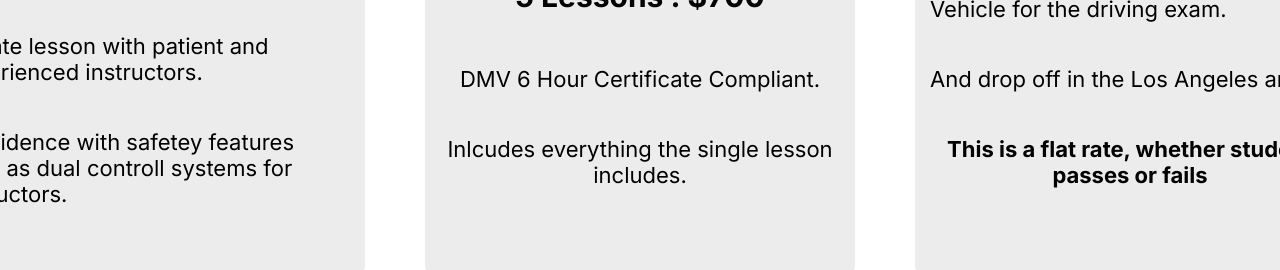
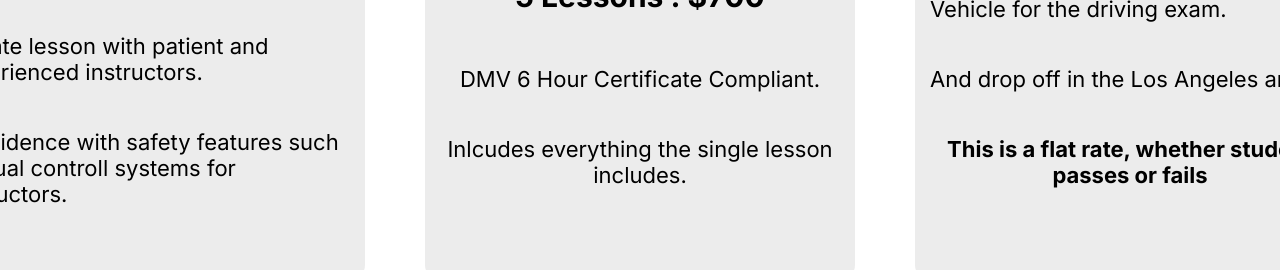
Before and after one commit to mannysanz715/BestDrivingTeacherFront, a React (Vite) app: page / in a window 1280 px wide. Shown: the part 2260-2530 px from the top of the page. Built offline with nearby package versions, Linux system fonts and the light colour scheme.

Commit message:
Fix safetey typo in 2 hour lesson component

```diff
--- a/src/components/Pricing/Pricing.jsx
+++ b/src/components/Pricing/Pricing.jsx
@@ -23,7 +23,7 @@ useEffect(()=>{
           <p className='rate-description'>Pick up and drop off within the Los Angeles area.</p>
           <p className='rate-description'>Training during the entire lesson.</p>
           <p className='rate-description'>Private lesson with patient and experienced instructors.</p>
-          <p className='rate-description'>Confidence with safetey features such as dual controll systems for instructors.</p>
+          <p className='rate-description'>Confidence with safety features such as dual controll systems for instructors.</p>
         </div>
         <div data-aos='fade-up' className="drive-test-pricing card">
           <h3 className='rate-title'>Lesson Packages</h3>
```
